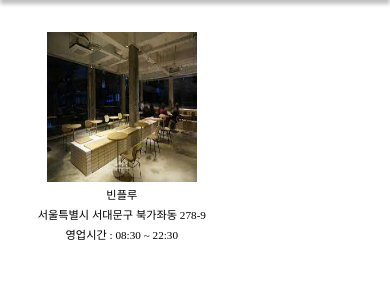
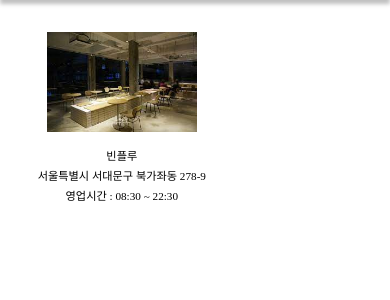
Before and after one commit to dltmdrbtjd/Caffeine, a Flask app: page /like in a window 390 px wide. Shown: the part 116-416 px from the top of the page. Run offline with Flask 2, Linux system fonts and the light colour scheme.

Commit message:
img 높이값 수정

```diff
--- a/static/css/info.css
+++ b/static/css/info.css
@@ -57,7 +57,6 @@ header {
 
 .content img {
     width: 29.5rem;
-    height: 29.5rem;
 }
 
 .content > p {
@@ -151,7 +150,6 @@ header {
 
     .content img {
         width: 18.75rem;
-        height: 18.75rem;
     }
 
     .content > p {
@@ -229,7 +227,6 @@ header {
 
     .content img {
         width: 29.5rem;
-        height: 29.5rem;
     }
 
     .content > p {
@@ -304,7 +301,6 @@ header {
 
     .content img {
         width: 20em;
-        height: 20rem;
     }
 
     .content > p {
--- a/static/css/like.css
+++ b/static/css/like.css
@@ -62,13 +62,16 @@ header {
 
 #content div img {
     width: 18.75rem;
-    height: 18.75rem;
 }
 
 #content div p {
-    line-height: 1.25rem;
+    line-height: 1.5rem;
     font-size: 1rem;
     font-weight: 400;
+}
+
+#content div p:nth-child(2) {
+    margin-top: 1em;
 }
 
 @media screen and (max-width: 768px) {
@@ -96,7 +99,6 @@ header {
 
     #content div img {
         width: 18.75rem;
-        height: 18.75rem;
     }
 
     #content div p {
@@ -142,7 +144,6 @@ header {
 
     #content div img {
         width: 9.375rem;
-        height: 9.375rem;
     }
 
     #content div p {
```
Also changed, not shown: static/css/favorite.css (+5 -4 lines).
